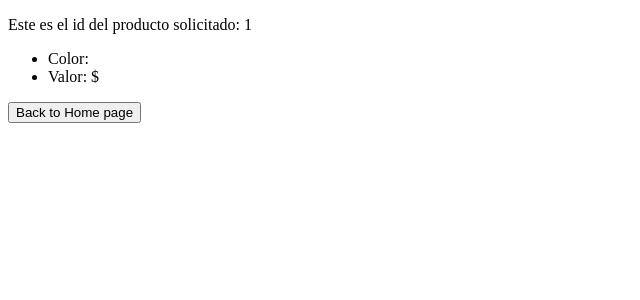
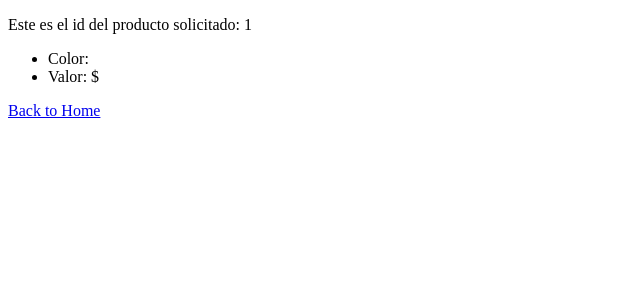
Before and after one commit to jesusmongedev/platzi-avo-app, a Next.js app: page /product/1 in a window 1280 px wide. Shown: the top 300 px of the page, without its empty margins (0-640 px from the left). Built offline with nearby package versions, Linux system fonts and the light colour scheme.

Commit message:
Link atributte prefetch={false} prefetch onHover

```diff
--- a/components/Navbar.js
+++ b/components/Navbar.js
@@ -5,12 +5,12 @@ const Navbar = () => {
     <nav>
       <ul>
         <li>
-          <Link href="/">
+          <Link href="/" prefetch={false}>
             <a >Home</a>
           </Link>
         </li>
         <li>
-            <Link href="/about">
+            <Link href="/about" prefetch={false}>
                 <a>About</a>
             </Link>
         </li>
--- a/pages/index.js
+++ b/pages/index.js
@@ -1,3 +1,4 @@
+import Link from "next/link";
 import { useRouter } from "next/router"
 import Navbar from "../components/Navbar";
 // Challenge PRODUCT_DATA filled by users
@@ -20,7 +21,7 @@ const Home = () => {
         <div>
             <Navbar/>
             <h1>Hello World!</h1>
-            <button onClick={productPage}>Got to Products</button>
+                <button onClick={productPage}>Products</button>
         </div>
     )
 }
--- a/pages/product/[productId].js
+++ b/pages/product/[productId].js
@@ -1,3 +1,4 @@
+import Link from 'next/link';
 import { useRouter } from 'next/router';
 
 const ProductItem = () => {
@@ -12,9 +13,10 @@ const ProductItem = () => {
 
     //Funcion para regresar a la Home page
 
-    const backHome = () => {
-        router.push('/')
-    }
+    // const backHome = () => {
+    //     router.push('/')
+    // }
+
     return (
         <div>
             <p>Este es el id del producto solicitado: {productId} </p>
@@ -22,7 +24,10 @@ const ProductItem = () => {
                 <li> Color: {color} </li>
                 <li> Valor: ${value} </li>
             </ul>
-            <button onClick={backHome}>Back to Home page</button>
+            <Link href="/" prefetch={false}>
+                <a>Back to Home</a>
+            </Link>
+            {/* <button onClick={backHome}>Back to Home page</button> */}
         </div>
     )
 }
```
